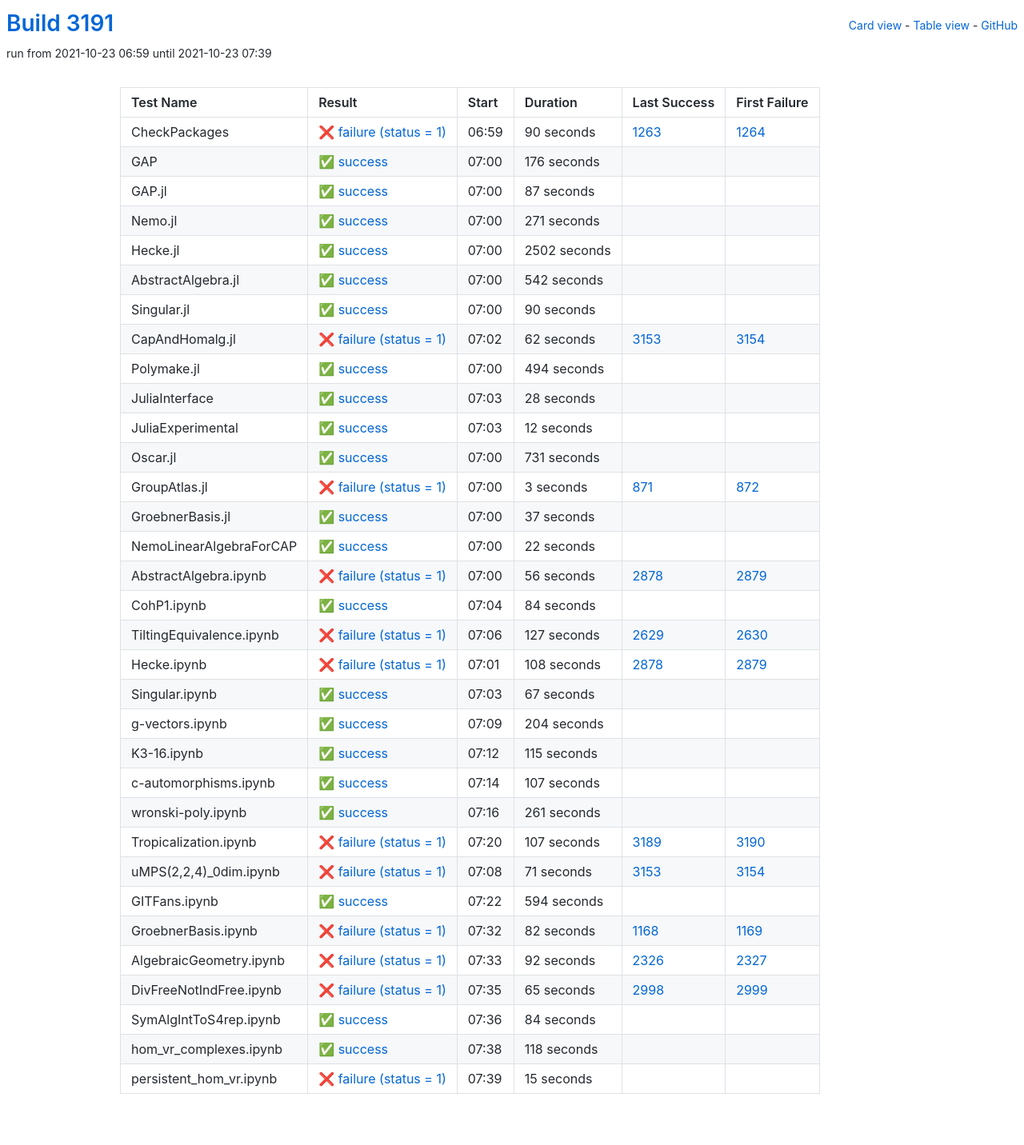
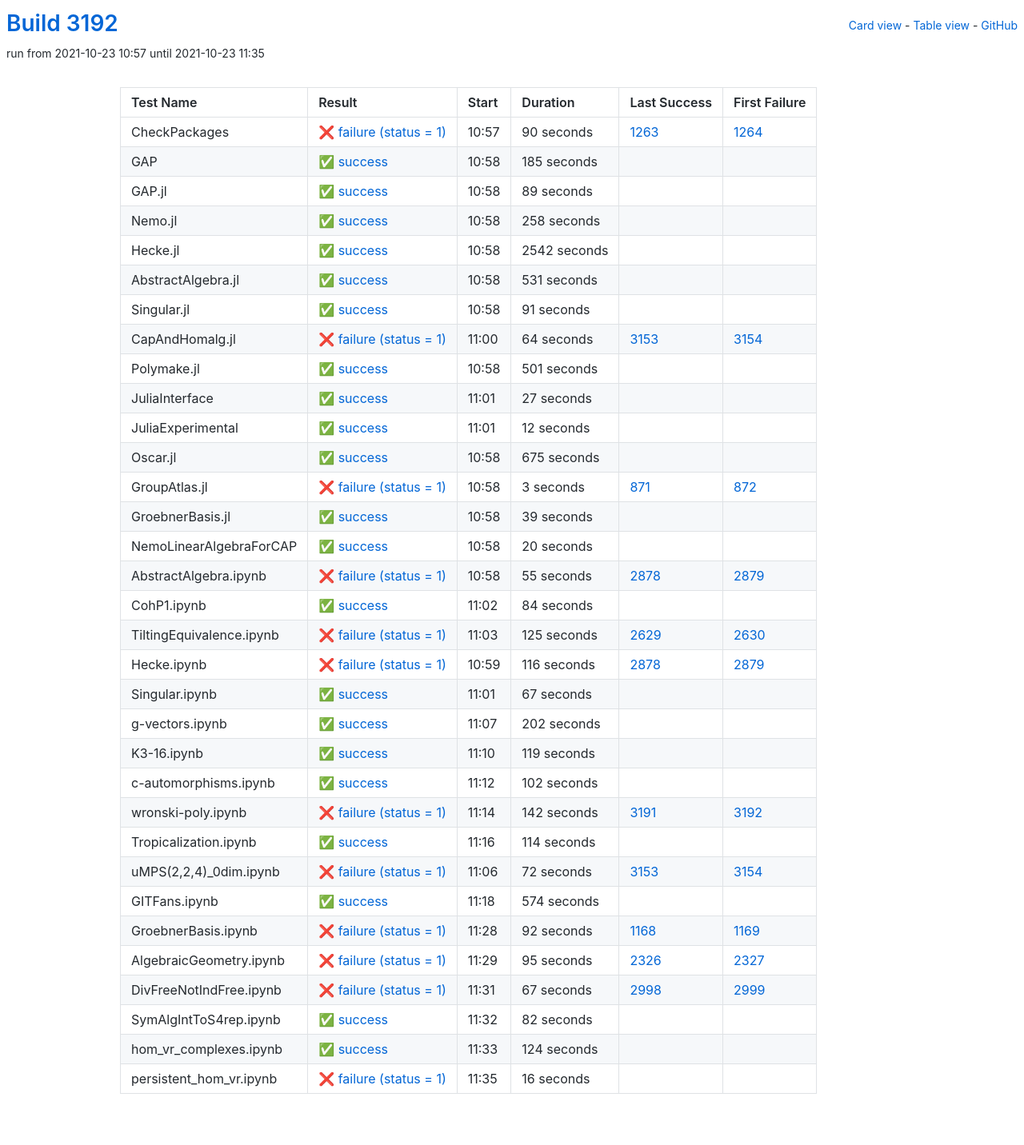
Before and after one commit to oscar-system/oscar-ci-status-stable, a Jekyll site: the page built from table.html, in a window 1280 px wide. Shown: the whole page at 80% size. Built offline with Jekyll 4.4.1, drawn with Linux system fonts in a browser that asks for light colours.

Commit message:
Build #3192

```diff
--- a/_data/ci.yml
+++ b/_data/ci.yml
@@ -1,6 +1,6 @@
 ---
-build: 3191
-build_url: https://oscarci.mathematik.uni-kl.de/job/oscar-stable/3191/
+build: 3192
+build_url: https://oscarci.mathematik.uni-kl.de/job/oscar-stable/3192/
 job: oscar-stable
 organization: oscar-system
 repo: oscar-ci-status-stable
@@ -8,8 +8,8 @@ repourl: https://github.com/oscar-system/oscar-ci-status-stable
 tests:
 - name: CheckPackages
   id: checkpackages
-  log: https://oscarci.mathematik.uni-kl.de/job/oscar-stable/3191/artifact/logs/build-3191/CheckPackages.log
-  start: 2021-10-23 06:59
+  log: https://oscarci.mathematik.uni-kl.de/job/oscar-stable/3192/artifact/logs/build-3192/CheckPackages.log
+  start: 2021-10-23 10:57
   success: false
   exitcode: 1
   status: failure
@@ -20,116 +20,116 @@ tests:
   first_failure_url: https://oscarci.mathematik.uni-kl.de/job/oscar-stable/1264/
 - name: GAP
   id: gap
-  log: https://oscarci.mathematik.uni-kl.de/job/oscar-stable/3191/artifact/logs/build-3191/GAP.log
-  start: 2021-10-23 07:00
+  log: https://oscarci.mathematik.uni-kl.de/job/oscar-stable/3192/artifact/logs/build-3192/GAP.log
+  start: 2021-10-23 10:58
   success: true
   exitcode: 0
   status: success
-  duration: 176
+  duration: 185
   last_success: false
   last_success_url:
   first_failure: false
   first_failure_url:
 - name: GAP.jl
   id: gap-jl
-  log: https://oscarci.mathematik.uni-kl.de/job/oscar-stable/3191/artifact/logs/build-3191/GAP.jl.log
-  start: 2021-10-23 07:00
+  log: https://oscarci.mathematik.uni-kl.de/job/oscar-stable/3192/artifact/logs/build-3192/GAP.jl.log
+  start: 2021-10-23 10:58
   success: true
   exitcode: 0
   status: success
-  duration: 87
+  duration: 89
   last_success: false
   last_success_url:
   first_failure: false
   first_failure_url:
 - name: Nemo.jl
   id: nemo-jl
-  log: https://oscarci.mathematik.uni-kl.de/job/oscar-stable/3191/artifact/logs/build-3191/Nemo.jl.log
-  start: 2021-10-23 07:00
+  log: https://oscarci.mathematik.uni-kl.de/job/oscar-stable/3192/artifact/logs/build-3192/Nemo.jl.log
+  start: 2021-10-23 10:58
   success: true
   exitcode: 0
   status: success
-  duration: 271
+  duration: 258
   last_success: false
   last_success_url:
   first_failure: false
   first_failure_url:
 - name: Hecke.jl
   id: hecke-jl
-  log: https://oscarci.mathematik.uni-kl.de/job/oscar-stable/3191/artifact/logs/build-3191/Hecke.jl.log
-  start: 2021-10-23 07:00
+  log: https://oscarci.mathematik.uni-kl.de/job/oscar-stable/3192/artifact/logs/build-3192/Hecke.jl.log
+  start: 2021-10-23 10:58
   success: true
   exitcode: 0
   status: success
-  duration: 2502
+  duration: 2542
   last_success: false
   last_success_url:
   first_failure: false
   first_failure_url:
 - name: AbstractAlgebra.jl
   id: abstractalgebra-jl
-  log: https://oscarci.mathematik.uni-kl.de/job/oscar-stable/3191/artifact/logs/build-3191/AbstractAlgebra.jl.log
-  start: 2021-10-23 07:00
+  log: https://oscarci.mathematik.uni-kl.de/job/oscar-stable/3192/artifact/logs/build-3192/AbstractAlgebra.jl.log
+  start: 2021-10-23 10:58
   success: true
   exitcode: 0
   status: success
-  duration: 542
+  duration: 531
   last_success: false
   last_success_url:
   first_failure: false
   first_failure_url:
 - name: Singular.jl
   id: singular-jl
-  log: https://oscarci.mathematik.uni-kl.de/job/oscar-stable/3191/artifact/logs/build-3191/Singular.jl.log
-  start: 2021-10-23 07:00
+  log: https://oscarci.mathematik.uni-kl.de/job/oscar-stable/3192/artifact/logs/build-3192/Singular.jl.log
+  start: 2021-10-23 10:58
   success: true
   exitcode: 0
   status: success
-  duration: 90
+  duration: 91
   last_success: false
   last_success_url:
   first_failure: false
   first_failure_url:
 - name: CapAndHomalg.jl
   id: capandhomalg-jl
-  log: https://oscarci.mathematik.uni-kl.de/job/oscar-stable/3191/artifact/logs/build-3191/CapAndHomalg.jl.log
-  start: 2021-10-23 07:02
+  log: https://oscarci.mathematik.uni-kl.de/job/oscar-stable/3192/artifact/logs/build-3192/CapAndHomalg.jl.log
+  start: 2021-10-23 11:00
   success: false
   exitcode: 1
   status: failure
-  duration: 62
+  duration: 64
   last_success: 3153
   last_success_url: https://oscarci.mathematik.uni-kl.de/job/oscar-stable/3153/
   first_failure: 3154
   first_failure_url: https://oscarci.mathematik.uni-kl.de/job/oscar-stable/3154/
 - name: Polymake.jl
   id: polymake-jl
-  log: https://oscarci.mathematik.uni-kl.de/job/oscar-stable/3191/artifact/logs/build-3191/Polymake.jl.log
-  start: 2021-10-23 07:00
+  log: https://oscarci.mathematik.uni-kl.de/job/oscar-stable/3192/artifact/logs/build-3192/Polymake.jl.log
+  start: 2021-10-23 10:58
   success: true
   exitcode: 0
   status: success
-  duration: 494
+  duration: 501
   last_success: false
   last_success_url:
   first_failure: false
   first_failure_url:
 - name: JuliaInterface
   id: juliainterface
-  log: https://oscarci.mathematik.uni-kl.de/job/oscar-stable/3191/artifact/logs/build-3191/JuliaInterface.log
-  start: 2021-10-23 07:03
+  log: https://oscarci.mathematik.uni-kl.de/job/oscar-stable/3192/artifact/logs/build-3192/JuliaInterface.log
+  start: 2021-10-23 11:01
   success: true
   exitcode: 0
   status: success
-  duration: 28
+  duration: 27
   last_success: false
   last_success_url:
   first_failure: false
   first_failure_url:
 - name: JuliaExperimental
   id: juliaexperimental
-  log: https://oscarci.mathematik.uni-kl.de/job/oscar-stable/3191/artifact/logs/build-3191/JuliaExperimental.log
-  start: 2021-10-23 07:03
+  log: https://oscarci.mathematik.uni-kl.de/job/oscar-stable/3192/artifact/logs/build-3192/JuliaExperimental.log
+  start: 2021-10-23 11:01
   success: true
   exitcode: 0
   status: success
@@ -140,20 +140,20 @@ tests:
   first_failure_url:
 - name: Oscar.jl
   id: oscar-jl
-  log: https://oscarci.mathematik.uni-kl.de/job/oscar-stable/3191/artifact/logs/build-3191/Oscar.jl.log
-  start: 2021-10-23 07:00
+  log: https://oscarci.mathematik.uni-kl.de/job/oscar-stable/3192/artifact/logs/build-3192/Oscar.jl.log
+  start: 2021-10-23 10:58
   success: true
   exitcode: 0
   status: success
-  duration: 731
+  duration: 675
   last_success: false
   last_success_url:
   first_failure: false
   first_failure_url:
 - name: GroupAtlas.jl
   id: groupatlas-jl
-  log: https://oscarci.mathematik.uni-kl.de/job/oscar-stable/3191/artifact/logs/build-3191/GroupAtlas.jl.log
-  start: 2021-10-23 07:00
+  log: https://oscarci.mathematik.uni-kl.de/job/oscar-stable/3192/artifact/logs/build-3192/GroupAtlas.jl.log
+  start: 2021-10-23 10:58
   success: false
   exitcode: 1
   status: failure
@@ -164,44 +164,44 @@ tests:
   first_failure_url: https://oscarci.mathematik.uni-kl.de/job/oscar-stable/872/
 - name: GroebnerBasis.jl
   id: groebnerbasis-jl
-  log: https://oscarci.mathematik.uni-kl.de/job/oscar-stable/3191/artifact/logs/build-3191/GroebnerBasis.jl.log
-  start: 2021-10-23 07:00
+  log: https://oscarci.mathematik.uni-kl.de/job/oscar-stable/3192/artifact/logs/build-3192/GroebnerBasis.jl.log
+  start: 2021-10-23 10:58
   success: true
   exitcode: 0
   status: success
-  duration: 37
+  duration: 39
   last_success: false
   last_success_url:
   first_failure: false
   first_failure_url:
 - name: NemoLinearAlgebraForCAP
   id: nemolinearalgebraforcap
-  log: https://oscarci.mathematik.uni-kl.de/job/oscar-stable/3191/artifact/logs/build-3191/NemoLinearAlgebraForCAP.log
-  start: 2021-10-23 07:00
+  log: https://oscarci.mathematik.uni-kl.de/job/oscar-stable/3192/artifact/logs/build-3192/NemoLinearAlgebraForCAP.log
+  start: 2021-10-23 10:58
   success: true
   exitcode: 0
   status: success
-  duration: 22
+  duration: 20
   last_success: false
   last_success_url:
   first_failure: false
   first_failure_url:
 - name: AbstractAlgebra.ipynb
   id: abstractalgebra-ipynb
-  log: https://oscarci.mathematik.uni-kl.de/job/oscar-stable/3191/artifact/logs/build-3191/AbstractAlgebra.ipynb.log
-  start: 2021-10-23 07:00
+  log: https://oscarci.mathematik.uni-kl.de/job/oscar-stable/3192/artifact/logs/build-3192/AbstractAlgebra.ipynb.log
+  start: 2021-10-23 10:58
   success: false
   exitcode: 1
   status: failure
-  duration: 56
+  duration: 55
   last_success: 2878
   last_success_url: https://oscarci.mathematik.uni-kl.de/job/oscar-stable/2878/
   first_failure: 2879
   first_failure_url: https://oscarci.mathematik.uni-kl.de/job/oscar-stable/2879/
 - name: CohP1.ipynb
   id: cohp1-ipynb
-  log: https://oscarci.mathematik.uni-kl.de/job/oscar-stable/3191/artifact/logs/build-3191/CohP1.ipynb.log
-  start: 2021-10-23 07:04
+  log: https://oscarci.mathematik.uni-kl.de/job/oscar-stable/3192/artifact/logs/build-3192/CohP1.ipynb.log
+  start: 2021-10-23 11:02
   success: true
   exitcode: 0
   status: success
@@ -212,32 +212,32 @@ tests:
   first_failure_url:
 - name: TiltingEquivalence.ipynb
   id: tiltingequivalence-ipynb
-  log: https://oscarci.mathematik.uni-kl.de/job/oscar-stable/3191/artifact/logs/build-3191/TiltingEquivalence.ipynb.log
-  start: 2021-10-23 07:06
+  log: https://oscarci.mathematik.uni-kl.de/job/oscar-stable/3192/artifact/logs/build-3192/TiltingEquivalence.ipynb.log
+  start: 2021-10-23 11:03
   success: false
   exitcode: 1
   status: failure
-  duration: 127
+  duration: 125
   last_success: 2629
   last_success_url: https://oscarci.mathematik.uni-kl.de/job/oscar-stable/2629/
   first_failure: 2630
   first_failure_url: https://oscarci.mathematik.uni-kl.de/job/oscar-stable/2630/
 - name: Hecke.ipynb
   id: hecke-ipynb
-  log: https://oscarci.mathematik.uni-kl.de/job/oscar-stable/3191/artifact/logs/build-3191/Hecke.ipynb.log
-  start: 2021-10-23 07:01
+  log: https://oscarci.mathematik.uni-kl.de/job/oscar-stable/3192/artifact/logs/build-3192/Hecke.ipynb.log
+  start: 2021-10-23 10:59
   success: false
   exitcode: 1
   status: failure
-  duration: 108
+  duration: 116
   last_success: 2878
   last_success_url: https://oscarci.mathematik.uni-kl.de/job/oscar-stable/2878/
   first_failure: 2879
   first_failure_url: https://oscarci.mathematik.uni-kl.de/job/oscar-stable/2879/
 - name: Singular.ipynb
   id: singular-ipynb
-  log: https://oscarci.mathematik.uni-kl.de/job/oscar-stable/3191/artifact/logs/build-3191/Singular.ipynb.log
-  start: 2021-10-23 07:03
+  log: https://oscarci.mathematik.uni-kl.de/job/oscar-stable/3192/artifact/logs/build-3192/Singular.ipynb.log
+  start: 2021-10-23 11:01
   success: true
   exitcode: 0
   status: success
@@ -248,156 +248,156 @@ tests:
   first_failure_url:
 - name: g-vectors.ipynb
   id: g-vectors-ipynb
-  log: https://oscarci.mathematik.uni-kl.de/job/oscar-stable/3191/artifact/logs/build-3191/g-vectors.ipynb.log
-  start: 2021-10-23 07:09
+  log: https://oscarci.mathematik.uni-kl.de/job/oscar-stable/3192/artifact/logs/build-3192/g-vectors.ipynb.log
+  start: 2021-10-23 11:07
   success: true
   exitcode: 0
   status: success
-  duration: 204
+  duration: 202
   last_success: false
   last_success_url:
   first_failure: false
   first_failure_url:
 - name: K3-16.ipynb
   id: k3-16-ipynb
-  log: https://oscarci.mathematik.uni-kl.de/job/oscar-stable/3191/artifact/logs/build-3191/K3-16.ipynb.log
-  start: 2021-10-23 07:12
+  log: https://oscarci.mathematik.uni-kl.de/job/oscar-stable/3192/artifact/logs/build-3192/K3-16.ipynb.log
+  start: 2021-10-23 11:10
   success: true
   exitcode: 0
   status: success
-  duration: 115
+  duration: 119
   last_success: false
   last_success_url:
   first_failure: false
   first_failure_url:
 - name: c-automorphisms.ipynb
   id: c-automorphisms-ipynb
-  log: https://oscarci.mathematik.uni-kl.de/job/oscar-stable/3191/artifact/logs/build-3191/c-automorphisms.ipynb.log
-  start: 2021-10-23 07:14
+  log: https://oscarci.mathematik.uni-kl.de/job/oscar-stable/3192/artifact/logs/build-3192/c-automorphisms.ipynb.log
+  start: 2021-10-23 11:12
   success: true
   exitcode: 0
   status: success
-  duration: 107
+  duration: 102
   last_success: false
   last_success_url:
   first_failure: false
   first_failure_url:
 - name: wronski-poly.ipynb
   id: wronski-poly-ipynb
-  log: https://oscarci.mathematik.uni-kl.de/job/oscar-stable/3191/artifact/logs/build-3191/wronski-poly.ipynb.log
-  start: 2021-10-23 07:16
+  log: https://oscarci.mathematik.uni-kl.de/job/oscar-stable/3192/artifact/logs/build-3192/wronski-poly.ipynb.log
+  start: 2021-10-23 11:14
+  success: false
+  exitcode: 1
+  status: failure
+  duration: 142
+  last_success: 3191
+  last_success_url: https://oscarci.mathematik.uni-kl.de/job/oscar-stable/3191/
+  first_failure: 3192
+  first_failure_url: https://oscarci.mathematik.uni-kl.de/job/oscar-stable/3192/
+- name: Tropicalization.ipynb
+  id: tropicalization-ipynb
+  log: https://oscarci.mathematik.uni-kl.de/job/oscar-stable/3192/artifact/logs/build-3192/Tropicalization.ipynb.log
+  start: 2021-10-23 11:16
   success: true
   exitcode: 0
   status: success
-  duration: 261
+  duration: 114
   last_success: false
   last_success_url:
   first_failure: false
   first_failure_url:
-- name: Tropicalization.ipynb
-  id: tropicalization-ipynb
-  log: https://oscarci.mathematik.uni-kl.de/job/oscar-stable/3191/artifact/logs/build-3191/Tropicalization.ipynb.log
-  start: 2021-10-23 07:20
+- name: uMPS(2,2,4)_0dim.ipynb
+  id: umps-2-2-4-0dim-ipynb
+  log: https://oscarci.mathematik.uni-kl.de/job/oscar-stable/3192/artifact/logs/build-3192/uMPS-2-2-4-_0dim.ipynb.log
+  start: 2021-10-23 11:06
   success: false
   exitcode: 1
   status: failure
-  duration: 107
-  last_success: 3189
-  last_success_url: https://oscarci.mathematik.uni-kl.de/job/oscar-stable/3189/
-  first_failure: 3190
-  first_failure_url: https://oscarci.mathematik.uni-kl.de/job/oscar-stable/3190/
-- name: uMPS(2,2,4)_0dim.ipynb
-  id: umps-2-2-4-0dim-ipynb
-  log: https://oscarci.mathematik.uni-kl.de/job/oscar-stable/3191/artifact/logs/build-3191/uMPS-2-2-4-_0dim.ipynb.log
-  start: 2021-10-23 07:08
-  success: false
-  exitcode: 1
-  status: failure
-  duration: 71
+  duration: 72
   last_success: 3153
   last_success_url: https://oscarci.mathematik.uni-kl.de/job/oscar-stable/3153/
   first_failure: 3154
   first_failure_url: https://oscarci.mathematik.uni-kl.de/job/oscar-stable/3154/
 - name: GITFans.ipynb
   id: gitfans-ipynb
-  log: https://oscarci.mathematik.uni-kl.de/job/oscar-stable/3191/artifact/logs/build-3191/GITFans.ipynb.log
-  start: 2021-10-23 07:22
+  log: https://oscarci.mathematik.uni-kl.de/job/oscar-stable/3192/artifact/logs/build-3192/GITFans.ipynb.log
+  start: 2021-10-23 11:18
   success: true
   exitcode: 0
   status: success
-  duration: 594
+  duration: 574
   last_success: false
   last_success_url:
   first_failure: false
   first_failure_url:
 - name: GroebnerBasis.ipynb
   id: groebnerbasis-ipynb
-  log: https://oscarci.mathematik.uni-kl.de/job/oscar-stable/3191/artifact/logs/build-3191/GroebnerBasis.ipynb.log
-  start: 2021-10-23 07:32
+  log: https://oscarci.mathematik.uni-kl.de/job/oscar-stable/3192/artifact/logs/build-3192/GroebnerBasis.ipynb.log
+  start: 2021-10-23 11:28
   success: false
   exitcode: 1
   status: failure
-  duration: 82
+  duration: 92
   last_success: 1168
   last_success_url: https://oscarci.mathematik.uni-kl.de/job/oscar-stable/1168/
   first_failure: 1169
   first_failure_url: https://oscarci.mathematik.uni-kl.de/job/oscar-stable/1169/
 - name: AlgebraicGeometry.ipynb
   id: algebraicgeometry-ipynb
-  log: https://oscarci.mathematik.uni-kl.de/job/oscar-stable/3191/artifact/logs/build-3191/AlgebraicGeometry.ipynb.log
-  start: 2021-10-23 07:33
+  log: https://oscarci.mathematik.uni-kl.de/job/oscar-stable/3192/artifact/logs/build-3192/AlgebraicGeometry.ipynb.log
+  start: 2021-10-23 11:29
   success: false
   exitcode: 1
   status: failure
-  duration: 92
+  duration: 95
   last_success: 2326
   last_success_url: https://oscarci.mathematik.uni-kl.de/job/oscar-stable/2326/
   first_failure: 2327
   first_failure_url: https://oscarci.mathematik.uni-kl.de/job/oscar-stable/2327/
 - name: DivFreeNotIndFree.ipynb
   id: divfreenotindfree-ipynb
-  log: https://oscarci.mathematik.uni-kl.de/job/oscar-stable/3191/artifact/logs/build-3191/DivFreeNotIndFree.ipynb.log
-  start: 2021-10-23 07:35
+  log: https://oscarci.mathematik.uni-kl.de/job/oscar-stable/3192/artifact/logs/build-3192/DivFreeNotIndFree.ipynb.log
+  start: 2021-10-23 11:31
   success: false
   exitcode: 1
   status: failure
-  duration: 65
+  duration: 67
   last_success: 2998
   last_success_url: https://oscarci.mathematik.uni-kl.de/job/oscar-stable/2998/
   first_failure: 2999
   first_failure_url: https://oscarci.mathematik.uni-kl.de/job/oscar-stable/2999/
 - name: SymAlgIntToS4rep.ipynb
   id: symalginttos4rep-ipynb
-  log: https://oscarci.mathematik.uni-kl.de/job/oscar-stable/3191/artifact/logs/build-3191/SymAlgIntToS4rep.ipynb.log
-  start: 2021-10-23 07:36
+  log: https://oscarci.mathematik.uni-kl.de/job/oscar-stable/3192/artifact/logs/build-3192/SymAlgIntToS4rep.ipynb.log
+  start: 2021-10-23 11:32
   success: true
   exitcode: 0
   status: success
-  duration: 84
+  duration: 82
   last_success: false
   last_success_url:
   first_failure: false
   first_failure_url:
 - name: hom_vr_complexes.ipynb
   id: hom-vr-complexes-ipynb
-  log: https://oscarci.mathematik.uni-kl.de/job/oscar-stable/3191/artifact/logs/build-3191/hom_vr_complexes.ipynb.log
-  start: 2021-10-23 07:38
+  log: https://oscarci.mathematik.uni-kl.de/job/oscar-stable/3192/artifact/logs/build-3192/hom_vr_complexes.ipynb.log
+  start: 2021-10-23 11:33
   success: true
   exitcode: 0
   status: success
-  duration: 118
+  duration: 124
   last_success: false
   last_success_url:
   first_failure: false
   first_failure_url:
 - name: persistent_hom_vr.ipynb
   id: persistent-hom-vr-ipynb
-  log: https://oscarci.mathematik.uni-kl.de/job/oscar-stable/3191/artifact/logs/build-3191/persistent_hom_vr.ipynb.log
-  start: 2021-10-23 07:39
+  log: https://oscarci.mathematik.uni-kl.de/job/oscar-stable/3192/artifact/logs/build-3192/persistent_hom_vr.ipynb.log
+  start: 2021-10-23 11:35
   success: false
   exitcode: 1
   status: failure
-  duration: 15
+  duration: 16
   last_success: false
   last_success_url:
   first_failure: false
```
Also changed, not shown: README.md.
